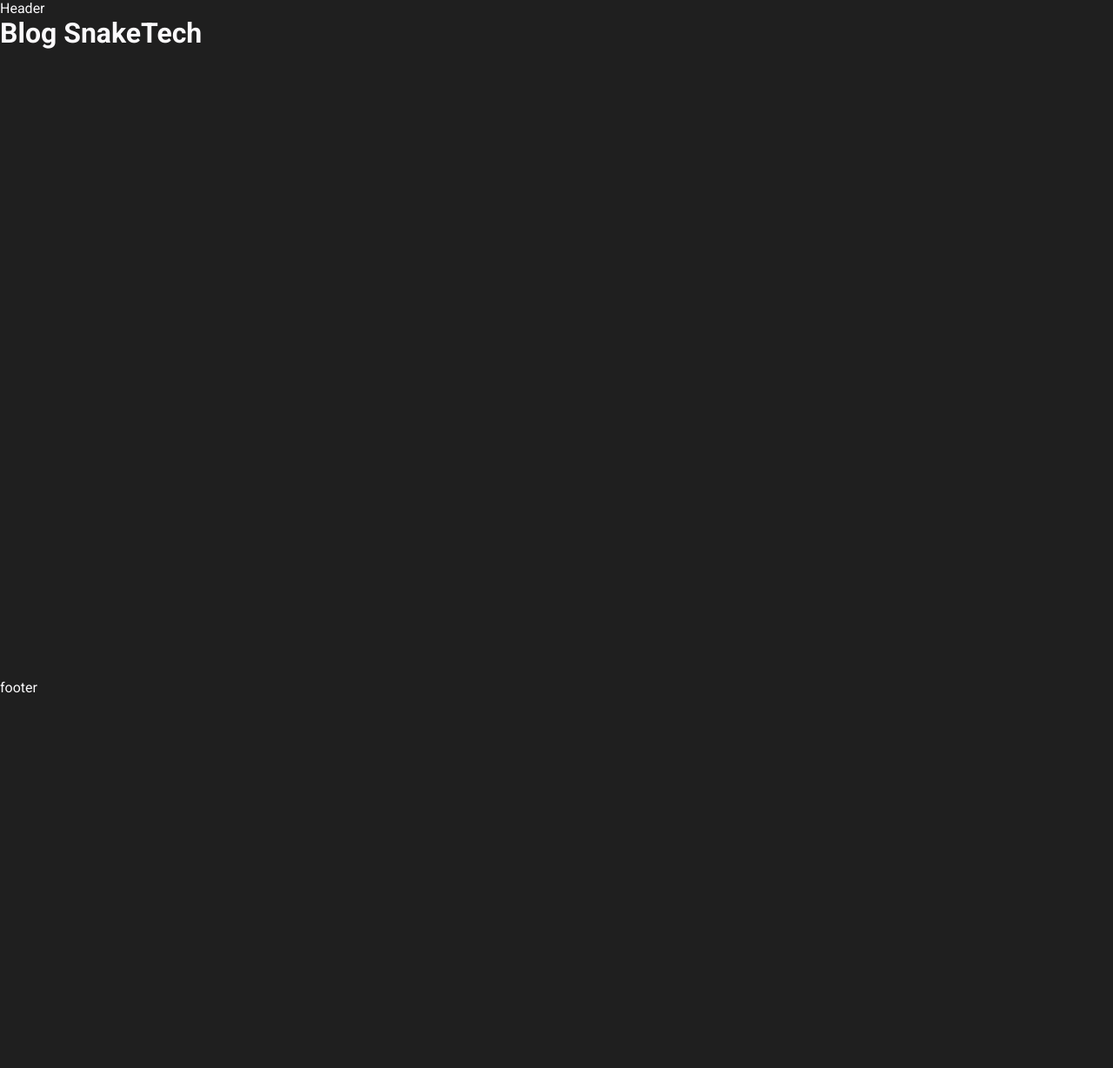
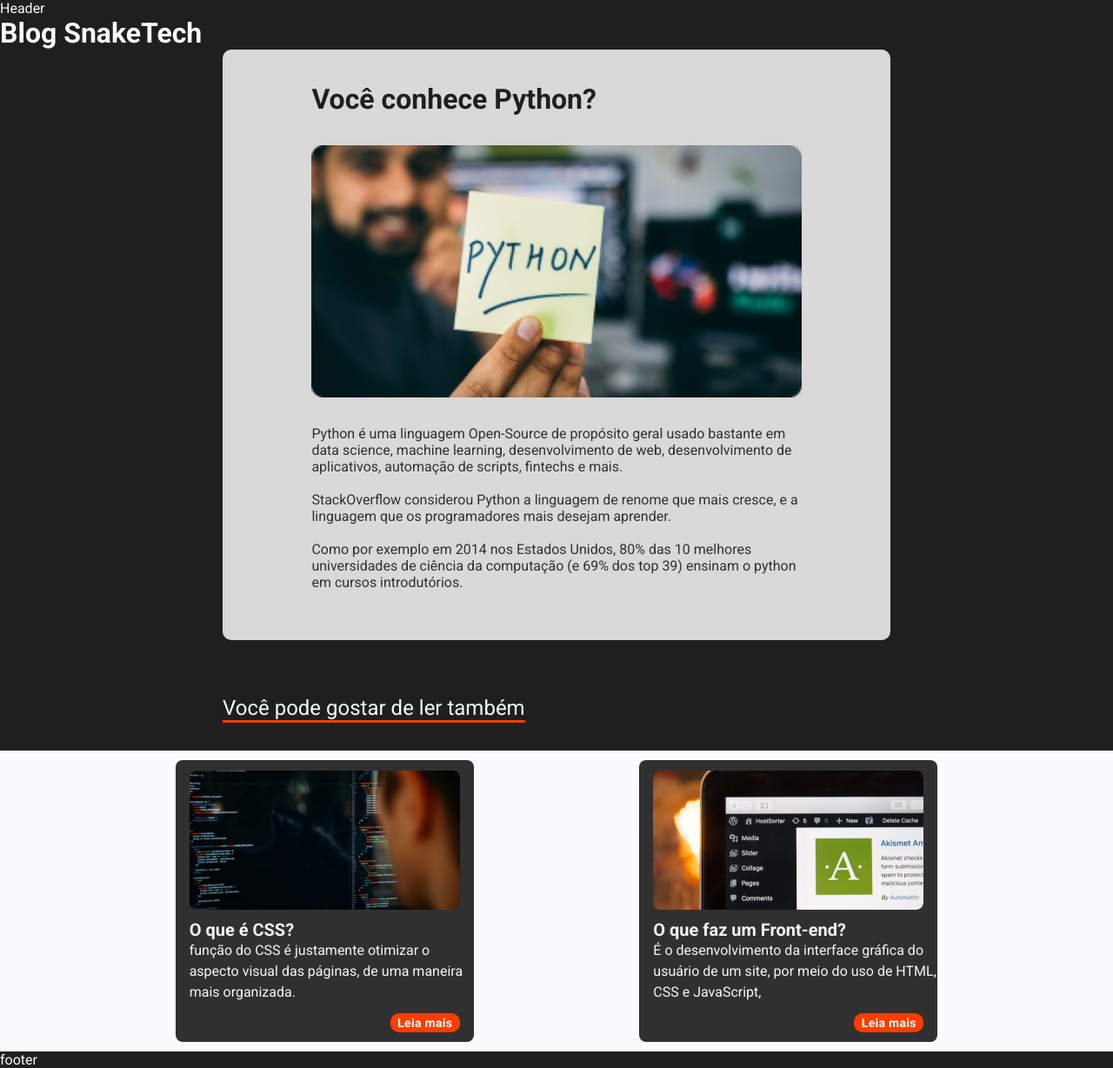
Before and after one commit to SnakeTechProject/snaketech-frontend, a React (Vite) app: page /blog in a window 1280 px wide. Shown: the whole page at 87% size. Before the commit the page ends 800 px from the top, so only its background shows below. Built offline with nearby package versions, Linux system fonts and the light colour scheme.

Commit message:
feat: creating blogPage

```diff
--- a/src/pages/Blog/blog.module.scss
+++ b/src/pages/Blog/blog.module.scss
@@ -1,3 +1,96 @@
 .wrapper {
   flex: 1;
 }
+
+.news{
+  width: 60%;
+  background-color:
+  #D9D9D9;
+  padding: 3% 8%;
+  border-radius: 10px;
+  top: 0;
+  left: 50%;
+  transform: translate(-50%,0%);
+  position: relative;
+
+  h1{
+    color: $black;
+    font-size: 2rem;
+  }
+
+  .container{
+    width: 100%;
+    margin-top: 6%;
+
+    .imgShape{
+      border-radius: 5px;
+      overflow: hidden;
+      img{
+        width: 100%;
+      }
+    }
+
+
+    .textBox{
+      width: 100%;
+      color: $gray-dark;
+      margin-top: 5%;
+      left: 50%;
+      transform: translate(-50%, 0%);
+      position: relative;
+    }
+  }
+}
+
+.cardsDescription{
+  width: fit-content;
+  color: $white;
+  font-weight: 300;
+  margin: 5% 20% 2.5% 20%;
+  border-bottom: 3px solid $red;
+}
+
+.cardsBlogContainer {
+  background-color: $white;
+  display: flex;
+  justify-content: space-evenly;
+  padding: 11px;
+  width: 100%;
+  position: relative;
+}
+
+@media screen and (max-width: 768px) {
+
+  .news{
+    width: 93%;
+    text-align: center;
+
+    h1{
+      margin-top: 1.5%;
+    }
+
+    .textBox{
+      text-align: left;
+    }
+
+  }
+
+  .cardsBlogContainer{
+    flex-direction: column;
+    align-items: center;
+    justify-content: space-evenly;
+    padding: 15px 0;
+  }
+}
+
+@media screen and (max-width: 375px) {
+  .news{
+    h1{
+      font-size: 1rem;
+    }
+
+  }
+  .cardsDescription{
+    font-size: 0.9rem;
+  }
+}
--- a/src/pages/Blog/index.jsx
+++ b/src/pages/Blog/index.jsx
@@ -1,9 +1,48 @@
 import styles from './blog.module.scss';
+import { BlogCard } from '../../components/BlogCard';
 
 export function Blog() {
+
+  const cardsBlog = [
+    {
+      imgUrl: '/assets/img/cardCss.png',
+      title: 'O que é CSS?',
+      short: 'função do CSS é justamente otimizar o aspecto visual das páginas, de uma maneira mais organizada.'
+    },
+    {
+      imgUrl: '/assets/img/cardFront.png',
+      title: 'O que faz um Front-end?',
+      short: ' É o desenvolvimento da interface gráfica do usuário de um site, por meio do uso de HTML, CSS e JavaScript,'
+    }
+  ];
+
   return (
     <div className={styles.wrapper}>
       <h1>Blog SnakeTech</h1>
+
+      <div className={styles.news}>
+        <h1>Você conhece Python?</h1>
+
+        <div className={styles.container}>
+          <div className={styles.imgShape}>
+            <img src="public/assets/img/cardPython.png" alt="" />
+          </div>
+
+          <div className={styles.textBox}>
+            <p>Python é uma linguagem Open-Source de propósito geral usado bastante em data science, machine learning, desenvolvimento de web, desenvolvimento de aplicativos, automação de scripts, fintechs e mais.</p><br/>
+
+           <p>StackOverflow considerou Python a linguagem de renome que mais cresce, e a linguagem que os programadores mais desejam aprender.</p><br/>
+
+           <p> Como por exemplo em 2014 nos Estados Unidos, 80% das 10 melhores universidades de ciência da computação (e 69% dos top 39) ensinam o python em cursos introdutórios.</p><br/>
+          </div>
+        </div>
+      </div>
+
+
+      <h2 className={styles.cardsDescription}>Você pode gostar de ler também</h2>
+      <div className={styles.cardsBlogContainer}>
+        {cardsBlog.map((card, index) => <BlogCard imgUrl={card.imgUrl} title={card.title} short={card.short} key={index}/>)}
+      </div>
     </div>
   );
 }
```
